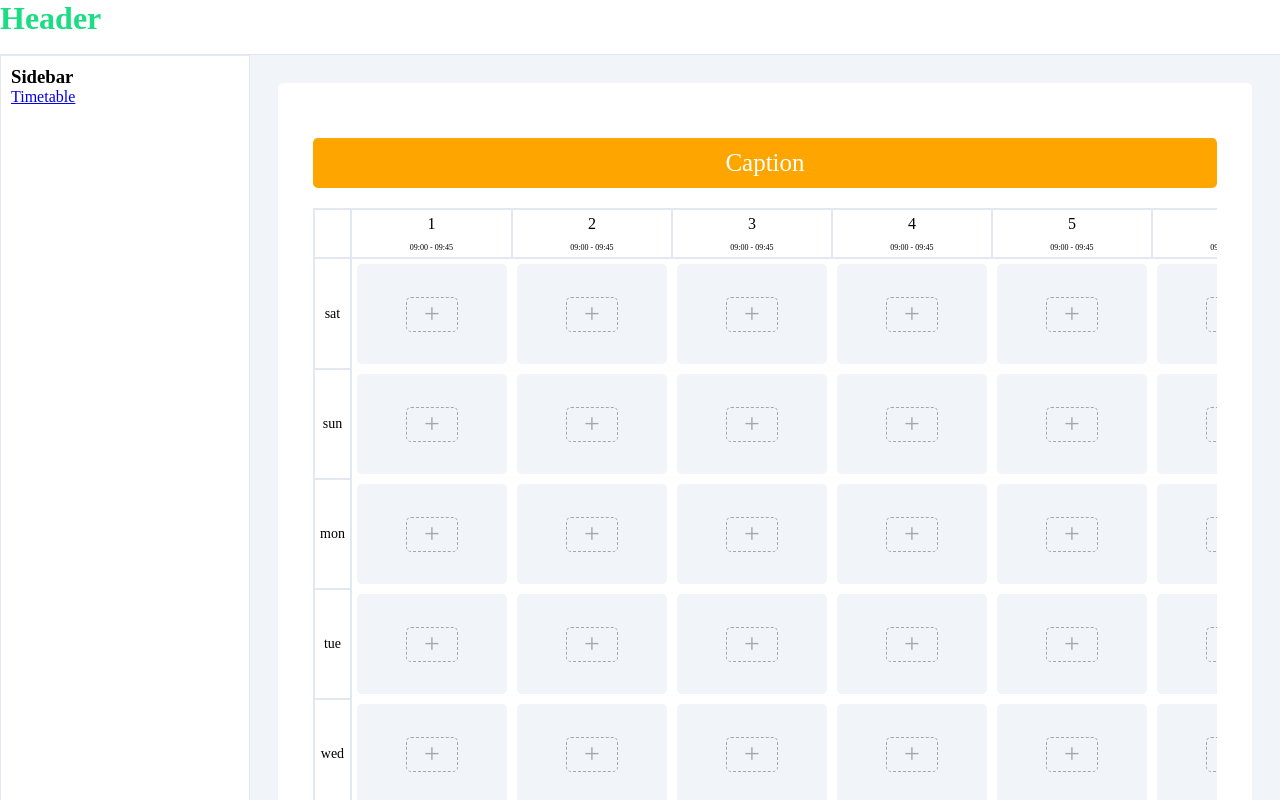
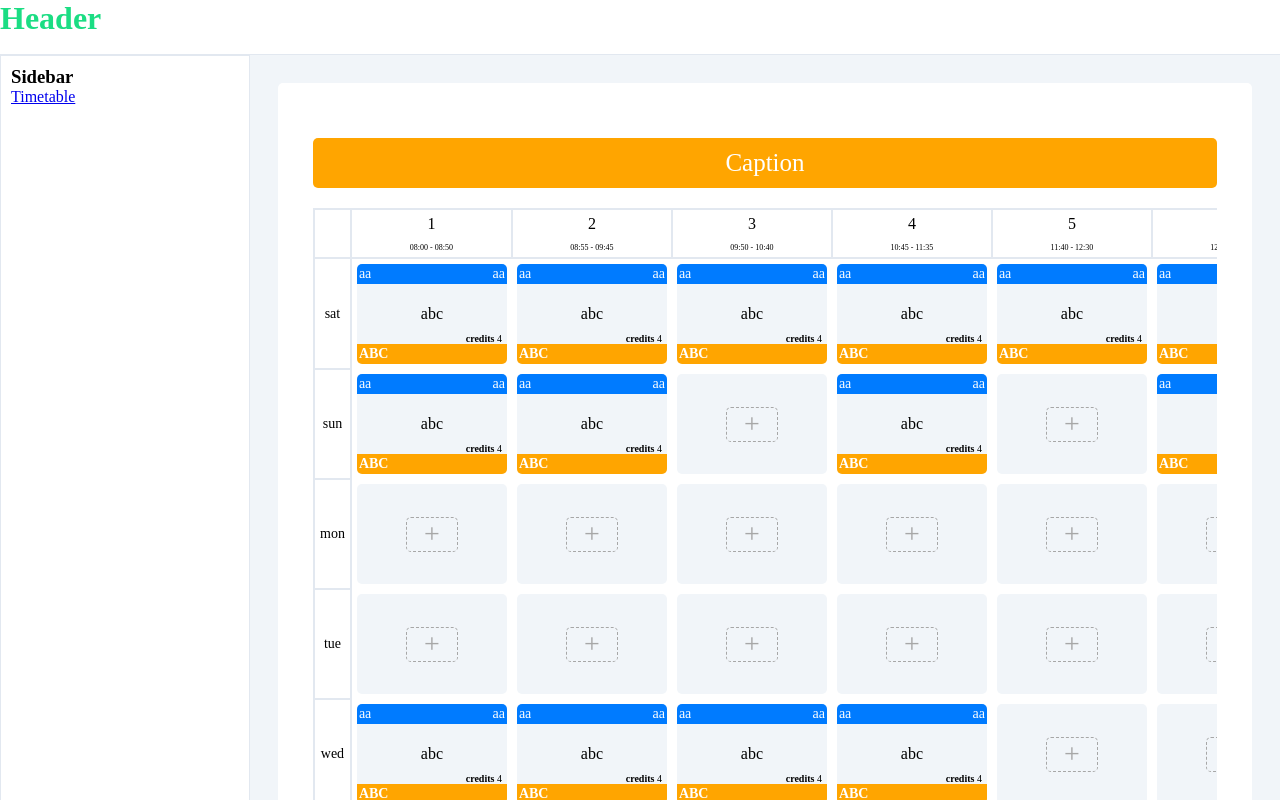
Before and after one commit to EzzatKhaqan/Vue-Journey, a Vue app in the folder module-library/: page /timetable in a window 1280 px wide. Built offline with nearby package versions, Linux system fonts and the light colour scheme.

Commit message:
refactor: update timetable structure and data handling

```diff
--- a/module-library/src/modules/Timetable/components/TimetableData.vue
+++ b/module-library/src/modules/Timetable/components/TimetableData.vue
@@ -22,7 +22,7 @@ const empty = computed(() => {
                     <span>{{ props.data.location }}</span>
                 </div>
                 <div class="e-lecture">
-                    {{ props.data.subject }}
+                    {{ props.data.subject_name }}
 
                     <span class="e-credit"><b>credits</b> 4</span>
                 </div>
--- a/module-library/src/modules/Timetable/components/TimetableDataTable.vue
+++ b/module-library/src/modules/Timetable/components/TimetableDataTable.vue
@@ -1,25 +1,32 @@
 <script setup>
 import TimetableCaption from './TimetableCaption.vue';
 import TimetableHeader from './TimetableHeader.vue';
+import { useTimetableTemplate } from "../composables/useTimetableTemplate";
+import { computed, ref } from 'vue';
+
 const props = defineProps({
     data: Object,
     weekday: Array
 });
+const { timetables, timetable_slots } = useTimetableTemplate(props.data);
 
 </script>
 
 <template>
-    <div class="e-timetable-wrapper">
+    <div class="e-timetable-wrapper" v-for="(timetable, tIndex) in timetables" :key="tIndex">
         <TimetableCaption />
         <div class="e-timetable-datatable">
             <table>
-                <tr>
-                    <TimetableHeader />
-                </tr>
-                <tr v-for="(day, dayIndex) in props.data" :key="dayIndex">
-                    <th>{{ props.weekday[day.weekday] }}</th>
-                    <slot name="body" :day="day" />
-                </tr>
+                <tbody>
+                    <tr>
+                        <TimetableHeader :slots="timetable_slots" />
+                    </tr>
+                    <tr v-for="(day, dayIndex) in timetable" :key="dayIndex">
+                        <th>{{ day.weekday }}</th>
+                        <!-- TableData -->
+                        <slot name="body" :day="day" v-if="day.is_empty" />
+                    </tr>
+                </tbody>
             </table>
         </div>
     </div>
@@ -55,6 +62,7 @@ const props = defineProps({
 
 .e-timetable-wrapper table tr th {
     min-width: 30px;
+    height: 100px;
     padding: 5px;
     border: 2px solid #e2e8f0;
     font-size: 14px;
--- a/module-library/src/modules/Timetable/components/TimetableHeader.vue
+++ b/module-library/src/modules/Timetable/components/TimetableHeader.vue
@@ -1,11 +1,14 @@
-<script>
+<script setup>
+const props = defineProps({
+    slots: Array
+});
 </script>
 <template>
 
     <th></th>
-    <td v-for="i in 6" :key="i">
-        <div>{{ i }}</div>
-        <div class="e-time">09:00 - 09:45</div>
+    <td v-for="slot in props.slots" :key="slot.slot">
+        <div>{{ slot.slot }}</div>
+        <div class="e-time">{{ slot.start_time + " - " + slot.end_time }}</div>
     </td>
 </template>
 
@@ -24,6 +27,7 @@
 }
 
 .e-timetable-wrapper table tr:first-child td {
+    min-width: 150px;
     height: 40px;
     padding: 5px;
 }
--- /dev/null
+++ b/module-library/src/modules/Timetable/composables/useTimetableTemplate.js
@@ -0,0 +1,45 @@
+import { ref } from "vue";
+
+const weekdays = ["sat", "sun", "mon", "tue", "wed", "thu"];
+const timetable_slots = [
+  { slot: 1, start_time: "08:00", end_time: "08:50" },
+  { slot: 2, start_time: "08:55", end_time: "09:45" },
+  { slot: 3, start_time: "09:50", end_time: "10:40" },
+  { slot: 4, start_time: "10:45", end_time: "11:35" },
+  { slot: 5, start_time: "11:40", end_time: "12:30" },
+  { slot: 6, start_time: "12:35", end_time: "01:25" },
+];
+
+export const useTimetableTemplate = (apiData = [[]]) => {
+  const timetables = ref([]);
+
+  const timetableTemplate = () => {
+    const safeData = apiData.length === 0 ? [[]] : apiData;
+
+    for (let i = 0; i < safeData.length; i++) {
+      const timetable = [];
+
+      for (let weekday of weekdays) {
+        const dayData = safeData[i].find((d) => d.weekday === weekday);
+
+        const slots = [];
+        for (let s = 1; s <= timetable_slots.length; s++) {
+          const filledSlot = dayData?.slots?.find((slot) => slot.slot === s);
+          slots.push(filledSlot ?? { slot: s, data: {} });
+        }
+
+        timetable.push({ weekday, slots, is_empty: apiData.length != 0 });
+      }
+
+      timetables.value.push(timetable);
+    }
+  };
+
+  timetableTemplate();
+
+  return {
+    timetables,
+    weekdays,
+    timetable_slots,
+  };
+};
--- a/module-library/src/modules/Timetable/pages/Timetable.vue
+++ b/module-library/src/modules/Timetable/pages/Timetable.vue
@@ -1,90 +1,49 @@
 <script setup>
-import { ref } from 'vue';
 import TimetableDataTable from '../components/TimetableDataTable.vue';
 import TimetableData from "../components/TimetableData.vue";
-const weekday = ref(["sat", "sun", "mon", "tue", "wed", "thu"]);
-const timetable = ref(
+import { onBeforeMount, ref } from 'vue';
+
+const data = ref(
     [
-        {
-            weekday: 0,
-            data: [
-                { slot: 1, data: {} },
-                { slot: 2, data: {} },
-                { slot: 3, data: {} },
-                { slot: 4, data: {} },
-                { slot: 5, data: {} },
-                { slot: 6, data: {} }
-            ]
-        },
-        {
-            weekday: 1,
-            data: [
-                { slot: 1, data: {} },
-                { slot: 2, data: {} },
-                { slot: 3, data: {} },
-                { slot: 4, data: {} },
-                { slot: 5, data: {} },
-                { slot: 6, data: {} }
-            ]
-        },
-        {
-            weekday: 2,
-            data: [
-                { slot: 1, data: {} },
-                { slot: 2, data: {} },
-                { slot: 3, data: {} },
-                { slot: 4, data: {} },
-                { slot: 5, data: {} },
-                { slot: 6, data: {} }
-            ]
-        },
-        {
-            weekday: 3,
-            data: [
-                { slot: 1, data: {} },
-                { slot: 2, data: {} },
-                { slot: 3, data: {} },
-                { slot: 4, data: {} },
-                { slot: 5, data: {} },
-                { slot: 6, data: {} }
-            ]
-        },
-        {
-            weekday: 4,
-            data: [
-                { slot: 1, data: {} },
-                { slot: 2, data: {} },
-                { slot: 3, data: {} },
-                { slot: 4, data: {} },
-                { slot: 5, data: {} },
-                { slot: 6, data: {} }]
-
-        },
-        {
-            weekday: 5,
-            data: [
-                { slot: 1, data: {} },
-                { slot: 2, data: {} },
-                { slot: 3, data: {} },
-                { slot: 4, data: {} },
-                { slot: 5, data: {} },
-                { slot: 6, data: {} }
-            ]
-        },
+        [
+            {
+                weekday: "sat",
+                slots: [
+                    { slot: 1, data: { teacher: "ABC", subject_name: "abc", location: "aa", room: 124 } },
+                    { slot: 2, data: { teacher: "ABC", subject_name: "abc", location: "aa", room: 124 } },
+                    { slot: 3, data: { teacher: "ABC", subject_name: "abc", location: "aa", room: 124 } },
+                    { slot: 4, data: { teacher: "ABC", subject_name: "abc", location: "aa", room: 124 } },
+                    { slot: 5, data: { teacher: "ABC", subject_name: "abc", location: "aa", room: 124 } },
+                    { slot: 6, data: { teacher: "ABC", subject_name: "abc", location: "aa", room: 124 } },
+                ],
+            },
+            {
+                weekday: "sun",
+                slots: [
+                    { slot: 1, data: { teacher: "ABC", subject_name: "abc", location: "aa", room: 124 } },
+                    { slot: 2, data: { teacher: "ABC", subject_name: "abc", location: "aa", room: 124 } },
+                    { slot: 4, data: { teacher: "ABC", subject_name: "abc", location: "aa", room: 124 } },
+                    { slot: 6, data: { teacher: "ABC", subject_name: "abc", location: "aa", room: 124 } },
+                ],
+            },
+            {
+                weekday: "wed",
+                slots: [
+                    { slot: 1, data: { teacher: "ABC", subject_name: "abc", location: "aa", room: 124 } },
+                    { slot: 2, data: { teacher: "ABC", subject_name: "abc", location: "aa", room: 124 } },
+                    { slot: 3, data: { teacher: "ABC", subject_name: "abc", location: "aa", room: 124 } },
+                    { slot: 4, data: { teacher: "ABC", subject_name: "abc", location: "aa", room: 124 } },
+                ],
+            }
+        ],
     ]
 );
 
-function handleFun(weekday, slot) {
-    timetable.value[weekday].data.
-        find(s => s.slot == slot.slot).data = { location: 123, teacher: "ABC", subject: " تحلیل ساختمان" };
-}
-
 </script>
 <template>
-    <TimetableDataTable :data="timetable" :weekday="weekday">
+    <TimetableDataTable :data="data">
         <template #body="{ day }">
-            <TimetableData v-for="(slot, slotIndex) in day.data" :key="slotIndex" :data="slot.data"
-                @click="handleFun(day.weekday, slot)" />
+            <TimetableData v-for="(slot, slotIndex) in day.slots" :key="slotIndex" :data="slot.data" />
         </template>
     </TimetableDataTable>
 </template>
```
